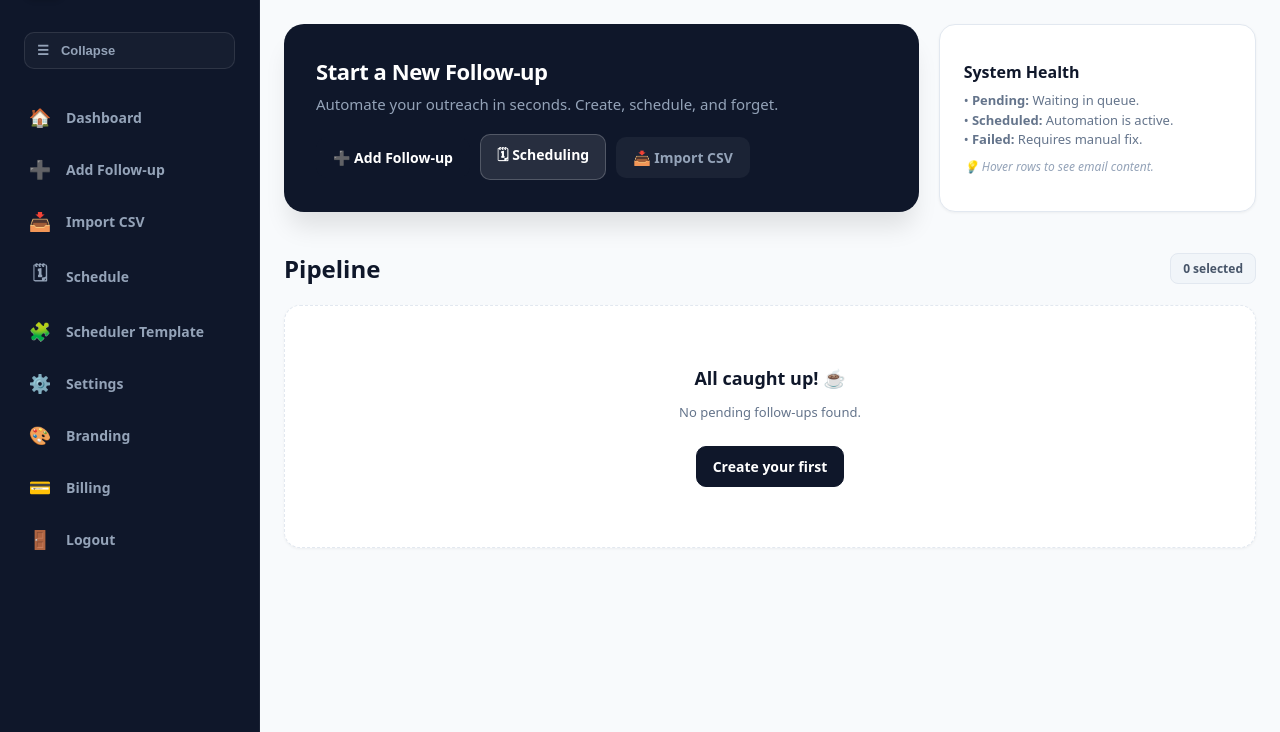
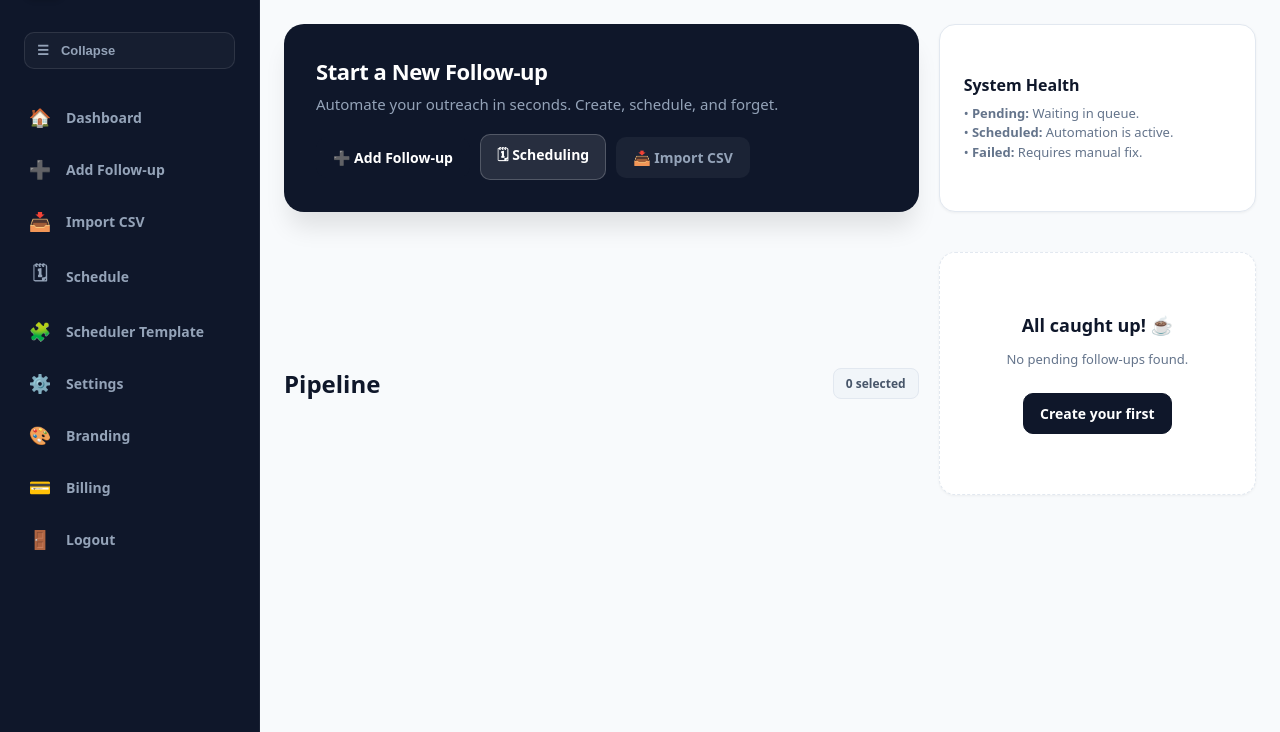
Before and after one commit to chukwumaesomchi1-boop/Follow-Up-Tracker, a Python web app: template web/templates/dashboard.html in a window 1280 px wide. Shown: the part 68-800 px from the top of the page. Run offline with Jinja, Linux system fonts and the light colour scheme; the template is opened without the code that fills it, so the values that code supplies are empty; some libraries are stand-ins or nearby versions.

Commit message:
Initial god local changes

```diff
--- a/web/templates/dashboard.html
+++ b/web/templates/dashboard.html
@@ -147,8 +147,6 @@
       • <b>Scheduled:</b> Automation is active.<br>
       • <b>Failed:</b> Requires manual fix.<br>
     </div>
-    <span class="help-text">💡 Hover rows to see email content.</span>
-  </div>
 </div>
 
 {# ========= FAILED SECTION ========= #}
@@ -176,7 +174,7 @@
             <td>
               <div class="cell-stack">
                 <span class="client-name">{{ f.client_name or 'Unknown' }}</span>
-                <span class="muted">{{ f.email.strip()}}</span>
+                <span class="muted">{{ (f.get('email') or '') }}</span>
               </div>
             </td>
             <td><span class="pill pill-failed">Failed</span></td>
@@ -238,10 +236,6 @@
               data-desc="{{ f.description|e }}">
             <td><input type="checkbox" name="followup_ids" value="{{ f.id }}" class="cb"></td>
             <td>
-              <div class="cell-stack">
-                <span class="client-name">{{ f.client_name or 'Unknown' }}</span>
-                <span class="muted">{{ f.email.strip() if f.email and f.email.strip() else 'No Email' }}</span>
-              </div>
             </td>
             <td><span class="muted" style="font-weight: 600;">{{ f.followup_type }}</span></td>
             <td><span class="muted">{{ f.due_date }}</span></td>
```
